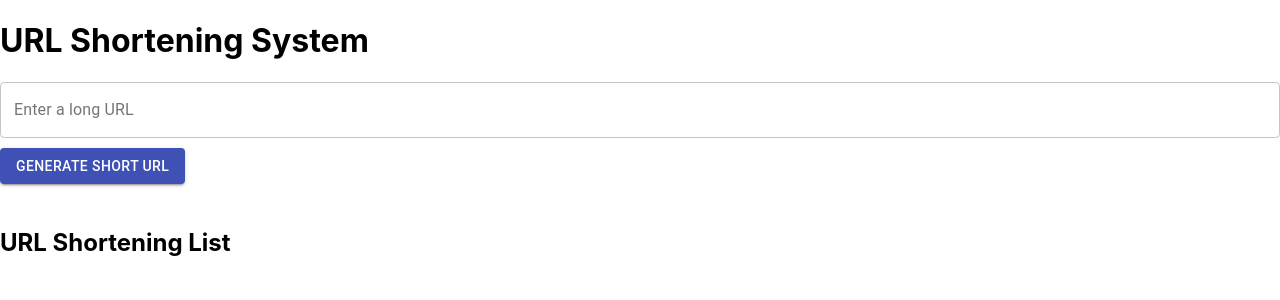
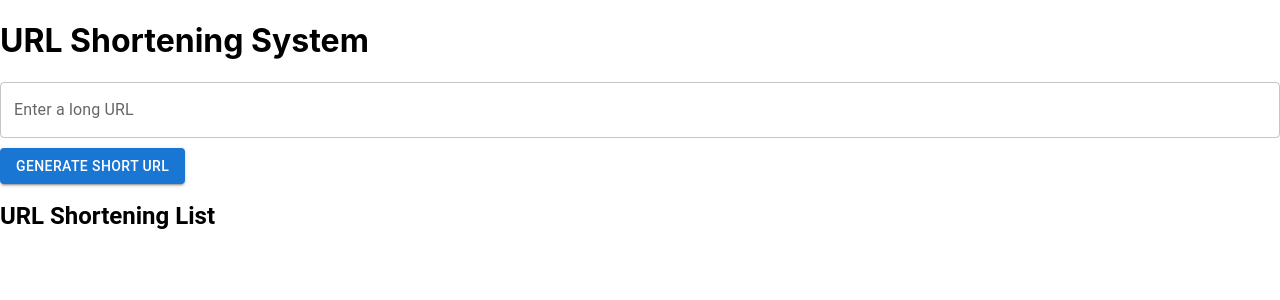
Before and after one commit to MohammadIsmailAlam/LWS_url-shortener_task, a React (Create React App) app: page / in a window 1280 px wide. Shown: the top 300 px of the page. Built offline with nearby package versions, Linux system fonts and the light colour scheme.

Commit message:
Metarial Ui version conflict

```diff
--- a/src/EditPage.js
+++ b/src/EditPage.js
@@ -1,5 +1,5 @@
 import React, { useState } from "react";
-import { Button, List, ListItem, ListItemText, Dialog, DialogTitle, DialogContent, DialogActions, TextField } from "@material-ui/core";
+import { Button, Dialog, DialogTitle, DialogContent, DialogActions, TextField, List, ListItem, ListItemText } from "@mui/material";
 
 const EditPage = ({ shortURLs, editURL, deleteURL }) => {
   const [editDialogOpen, setEditDialogOpen] = useState(false);
--- a/src/EntryPage.js
+++ b/src/EntryPage.js
@@ -1,5 +1,5 @@
 import React, { useState } from 'react';
-import { Button, TextField } from '@material-ui/core';
+import { Button, TextField } from '@mui/material';
 
 const EntryPage = ({ createShortURL }) => {
   const [longURL, setLongURL] = useState('');
@@ -19,7 +19,7 @@ const EntryPage = ({ createShortURL }) => {
         onChange={(e) => setLongURL(e.target.value)}
         fullWidth
       />
-      <Button type="submit" variant="contained" color="primary" style={{ marginTop: '10px'}}>
+      <Button type="submit" variant="contained" color="primary" style={{ marginTop: '10px' }}>
         Generate Short URL
       </Button>
     </form>
--- a/src/ListPage.js
+++ b/src/ListPage.js
@@ -1,18 +1,20 @@
-import React from 'react';
-import { List, ListItem, ListItemText } from '@material-ui/core';
+import React from "react";
+import { List, ListItem, ListItemText, Typography } from "@mui/material";
 
 const ListPage = ({ shortURLs, openLongURL }) => {
   return (
+    <div>
+      <Typography variant="h5" sx={{ fontWeight: "bold" }}>
+        URL Shortening List
+      </Typography>
       <List>
-        <div>
-        <h2>URL Shortening List</h2>
-        </div>
         {shortURLs.map(({ shortURL, longURL }) => (
           <ListItem key={shortURL} button onClick={() => openLongURL(longURL)}>
             <ListItemText primary={shortURL} secondary={longURL} />
           </ListItem>
         ))}
       </List>
+    </div>
   );
 };
 
```
Lines whose indentation alone changed are shown as unchanged.
